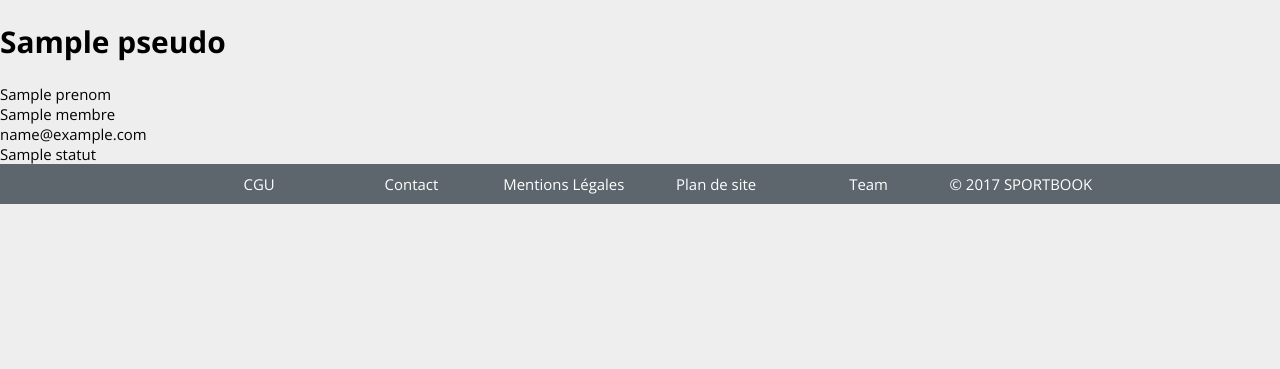
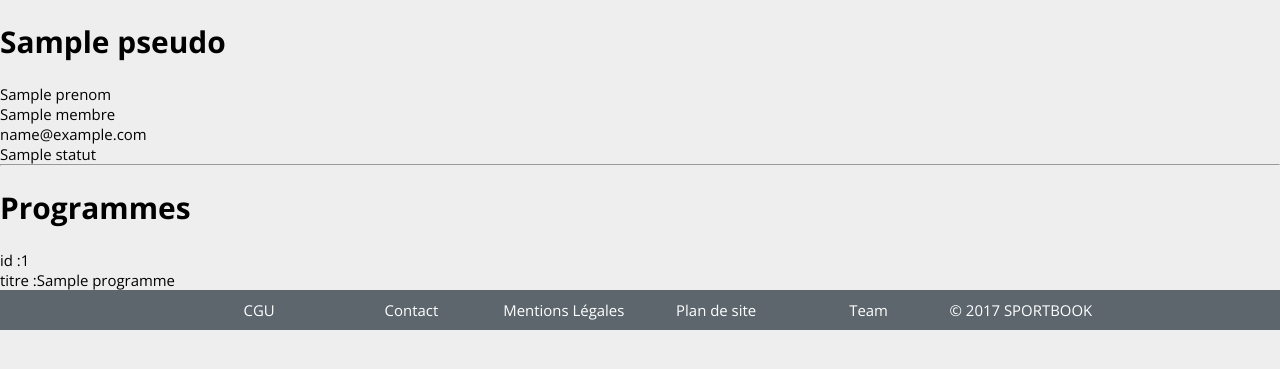
Before and after one commit to thimyxuan/programme-sport, a PHP site: the page made by templates/membre/profil.html.twig in a window 1280 px wide. Shown: the part 70-439 px from the top of the page. Run offline with PHP 8.4, Linux system fonts and the light colour scheme; the template is opened without the code that fills it: most values are stand-ins (such as "Sample title", 1, 10 or a date in 2020); some libraries are stand-ins or nearby versions; some web fonts are replaced.

Commit message:
correction programmes_profil

```diff
--- a/src/Controller/MembreController.php
+++ b/src/Controller/MembreController.php
@@ -161,7 +161,7 @@ class MembreController extends ControllerAbstract {
 
         $membre = $this->app['user.manager']->getUser();
 
-        $programmes = $this->app['membre.repository']->findByMembre();
+        $programmes = $this->app['programme.repository']->findByMembre($membre);
         return $this->render(
             'membre/profil.html.twig',
             [
--- a/src/Repository/ProgrammeRepository.php
+++ b/src/Repository/ProgrammeRepository.php
@@ -102,11 +102,11 @@ EOS;
     public function findByMembre(Membre $membre)
     {
         $query = <<<EOS
-SELECT p.*, m.*
+SELECT p.*, m.*,o.titre as objectif_titre, m.pseudo
 FROM programme p
+JOIN objectif o ON p.objectif_id = o.id
 JOIN membre m ON p.membre_id = m.id
 WHERE p.membre_id = :id
-ORDER BY id DESC
 EOS;
 
         $dbProgrammes = $this->db->fetchAll(
--- a/templates/membre/profil.html.twig
+++ b/templates/membre/profil.html.twig
@@ -10,7 +10,13 @@
     <p>{{ membre.nom }}</p>
     <p>{{ membre.email }}</p>
     <p>{{ membre.statut }}</p>
+    <hr/>
+    {% for programme in programmes %}
+    <h1>Programmes</h1>
 
+    <p>id :{{ programme.id }}</p>
+    <p>titre :{{ programme.titre }}</p>
+    {% endfor %}
 
 
 {% endblock %}
```
